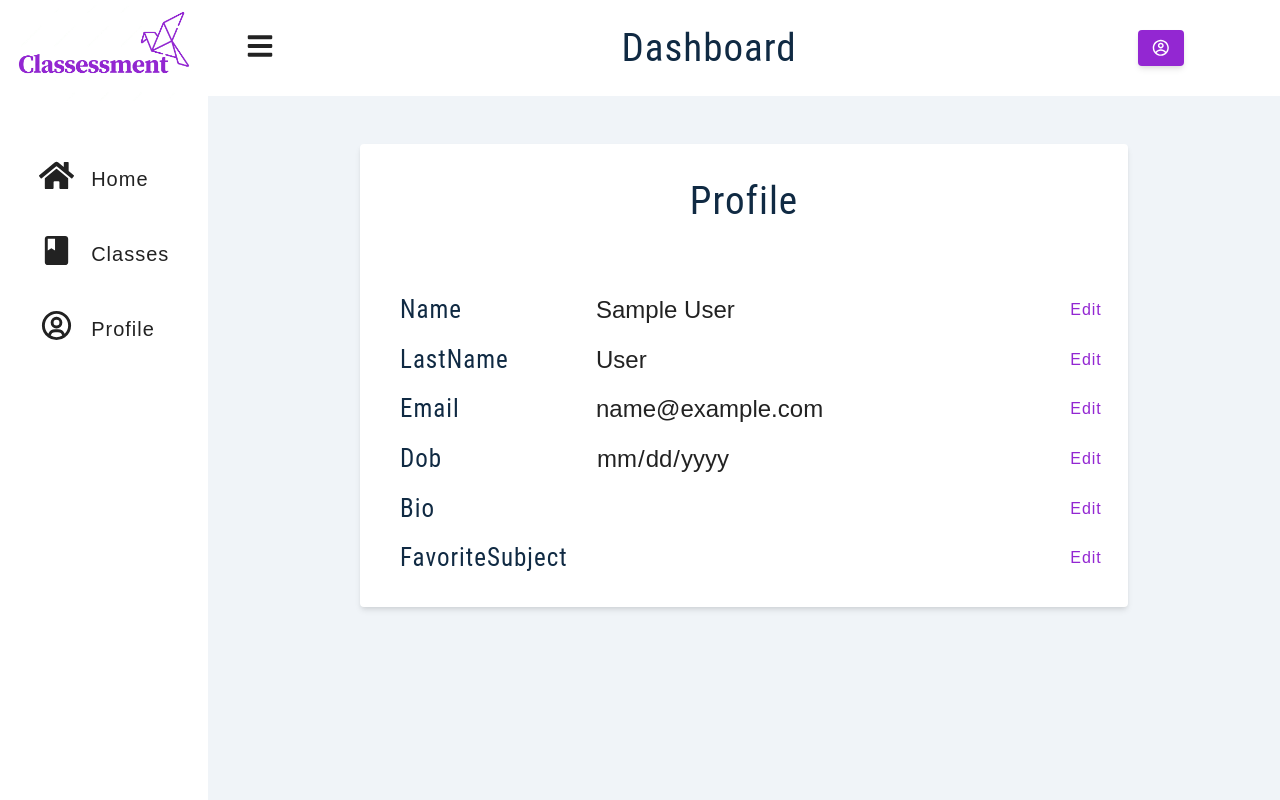
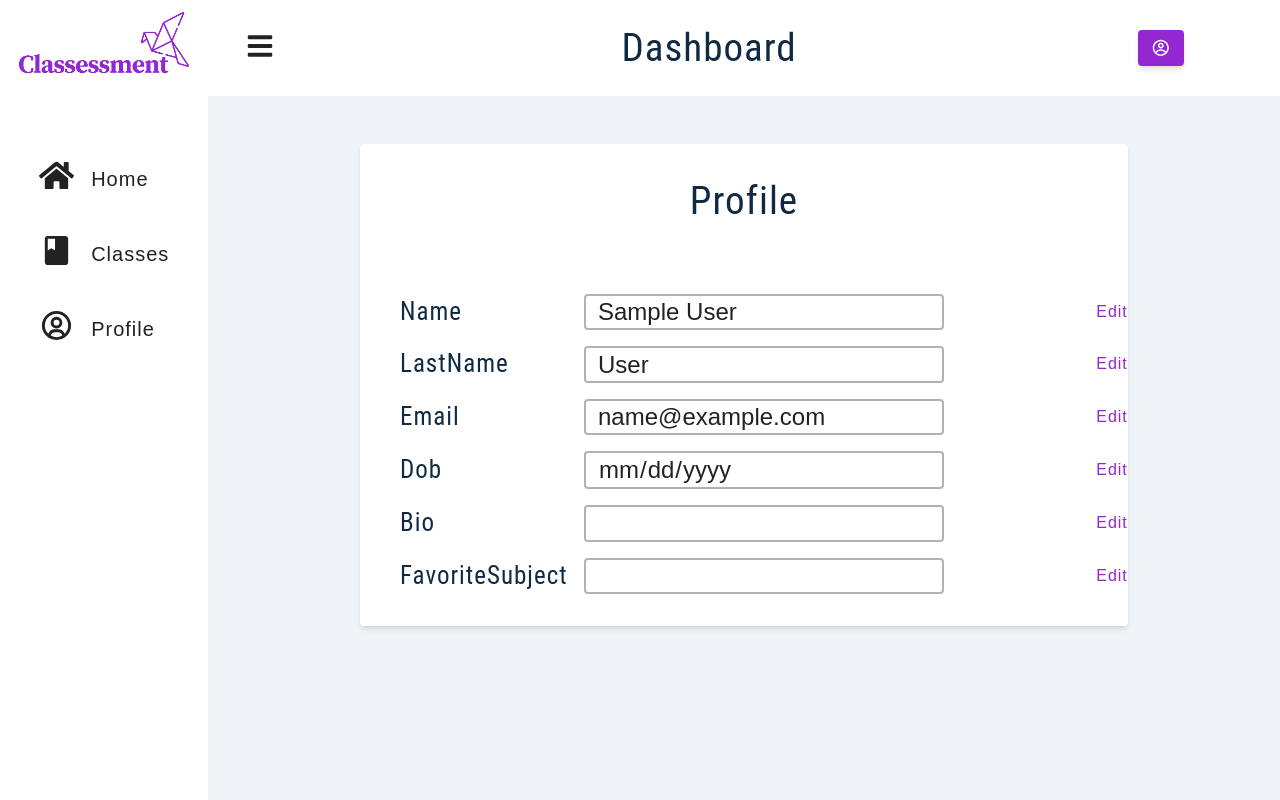
Before and after one commit to HydraSenpai/Classessment, a React (Create React App) app in the folder client/: page /profile in a window 1280 px wide. Built offline with nearby package versions, Linux system fonts and the light colour scheme; sample sign-in values are in the browser's storage.

Commit message:
profile more readable

```diff
--- a/client/src/components/InfoField.js
+++ b/client/src/components/InfoField.js
@@ -30,14 +30,16 @@ const Wrapper = styled.div`
     margin-bottom: 1.5em;
   }
   .editing {
-    border: 2px solid rgba(0, 0, 0, 0.3);
+    border: 2px solid var(--primary-700);
     border-radius: var(--borderRadius);
     //box-shadow: var(--shadow-1);
   }
   input {
+    min-width: 15em;
+    border: 2px solid rgba(0, 0, 0, 0.3);
+    border-radius: var(--borderRadius);
     font-size: 1.5em;
     color: var(--black);
-    border: none;
     text-transform: none;
     margin-right: 5em;
     padding: 0.1em 0.5em;
--- a/client/src/pages/dashboard/Dashboard.js
+++ b/client/src/pages/dashboard/Dashboard.js
@@ -22,13 +22,16 @@ const initialData = {
 };
 const Dashboard = () => {
   const { user } = useUserContext();
-  const { classes } = useClassContext();
+  const { classes, getAllClasses } = useClassContext();
   const [classData, setClassData] = useState([]);
+
+  useEffect(() => {
+    getAllClasses();
+  }, []);
 
   const calculateData = () => {
     let classData = [];
     let score = 0;
-    let divisor = 0;
     for (let x = 0; x < classes.length; x++) {
       for (let y = 0; y < classes[x].tests.length; y++) {
         score += parseInt(classes[x].tests[y].score);
--- a/client/src/pages/dashboard/Profile.js
+++ b/client/src/pages/dashboard/Profile.js
@@ -15,7 +15,6 @@ const Profile = () => {
     bio: user.bio || '',
     favoriteSubject: user.favoriteSubject || '',
   };
-  console.log(user);
   const [fields, setFields] = useState(fieldsInitial);
 
   const handleChange = (e) => {
```
